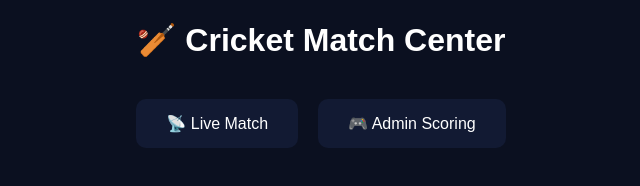
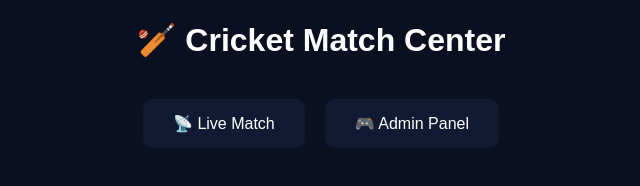
Before and after one commit to mssujonsarkar11-wq/cricket1, a plain HTML site: page index.html in a window 1280 px wide. Shown: the full height of the page, 319-959 px from the left. Drawn offline with Linux system fonts and the light colour scheme.

Commit message:
index.html

```diff
--- a/index.html
+++ b/index.html
@@ -15,7 +15,7 @@
 
 <div class="menu">
 
-<a href="live.html">📡 Live Match</a> <a href="admin.html">🎮 Admin Scoring</a>
+<a href="live.html">📡 Live Match</a> <a href="admin.html">🎮 Admin Panel</a>
 
 </div>
 
```
